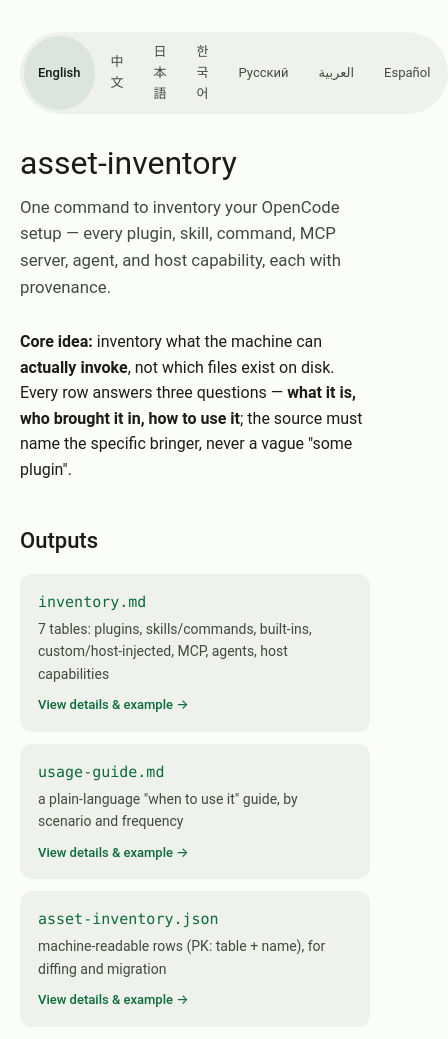
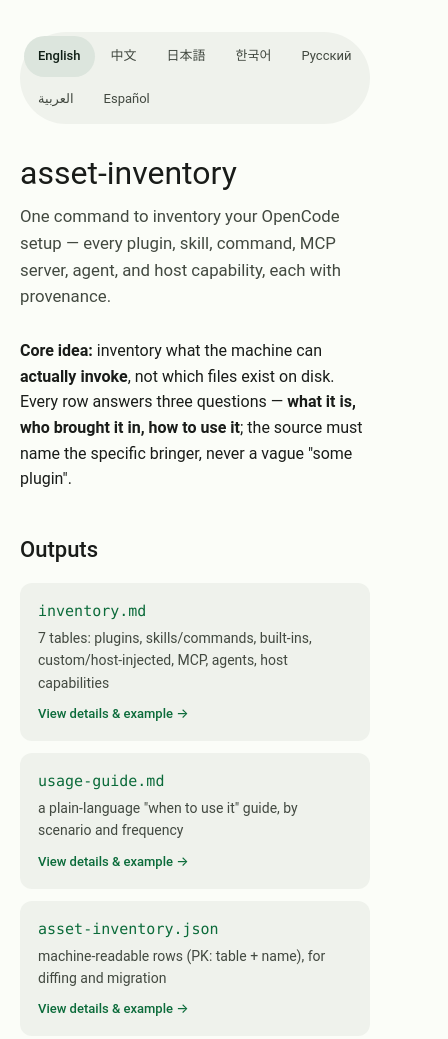
Before and after one commit to sogeisetsu/asset-inventory, a plain HTML site: page docs/index.html in a window 390 px wide. Shown: the top 1039 px of the page, 448 px wide, since content can reach past the window. Drawn offline with Linux system fonts and the light colour scheme.

Commit message:
docs: responsive lang bar, no-JS English fallback, reduced-motion

```diff
--- a/docs/style.css
+++ b/docs/style.css
@@ -118,13 +118,13 @@
 
 /* ---- Language toggle: segmented buttons ---- */
 .lang {
-  display: inline-flex; gap: 2px; margin-bottom: 16px;
+  display: inline-flex; flex-wrap: wrap; gap: 2px; margin-bottom: 16px;
   background: var(--md-surface-container);
   border-radius: var(--md-shape-full); padding: 4px;
 }
 .lang button {
   border: 0; background: transparent; color: var(--md-on-surface-variant);
-  border-radius: var(--md-shape-full); padding: 6px 14px;
+  border-radius: var(--md-shape-full); padding: 10px 14px;
   cursor: pointer; font: inherit; font-size: .8125rem;
   transition: background .15s var(--md-ease-standard), color .15s var(--md-ease-standard);
 }
@@ -176,6 +176,7 @@
    falling back to English when the chosen language has no translation. */
 [data-lang] { display: none; }
 [data-lang].i18n-on { display: revert; }
+html:not([data-show]) [data-lang="en"] { display: revert; }
 
 /* ---- RTL (Arabic) ---- */
 html[dir="rtl"] { direction: rtl; }
@@ -318,3 +319,7 @@
   .outputs a.card:hover::after { background-image: linear-gradient(rgba(255,255,255,.08), rgba(255,255,255,.08)); }
   .outputs a.card:active::after { background-image: linear-gradient(rgba(255,255,255,.12), rgba(255,255,255,.12)); }
 }
+
+@media (prefers-reduced-motion: reduce) {
+  *, *::before, *::after { transition: none !important; animation: none !important; }
+}
```
